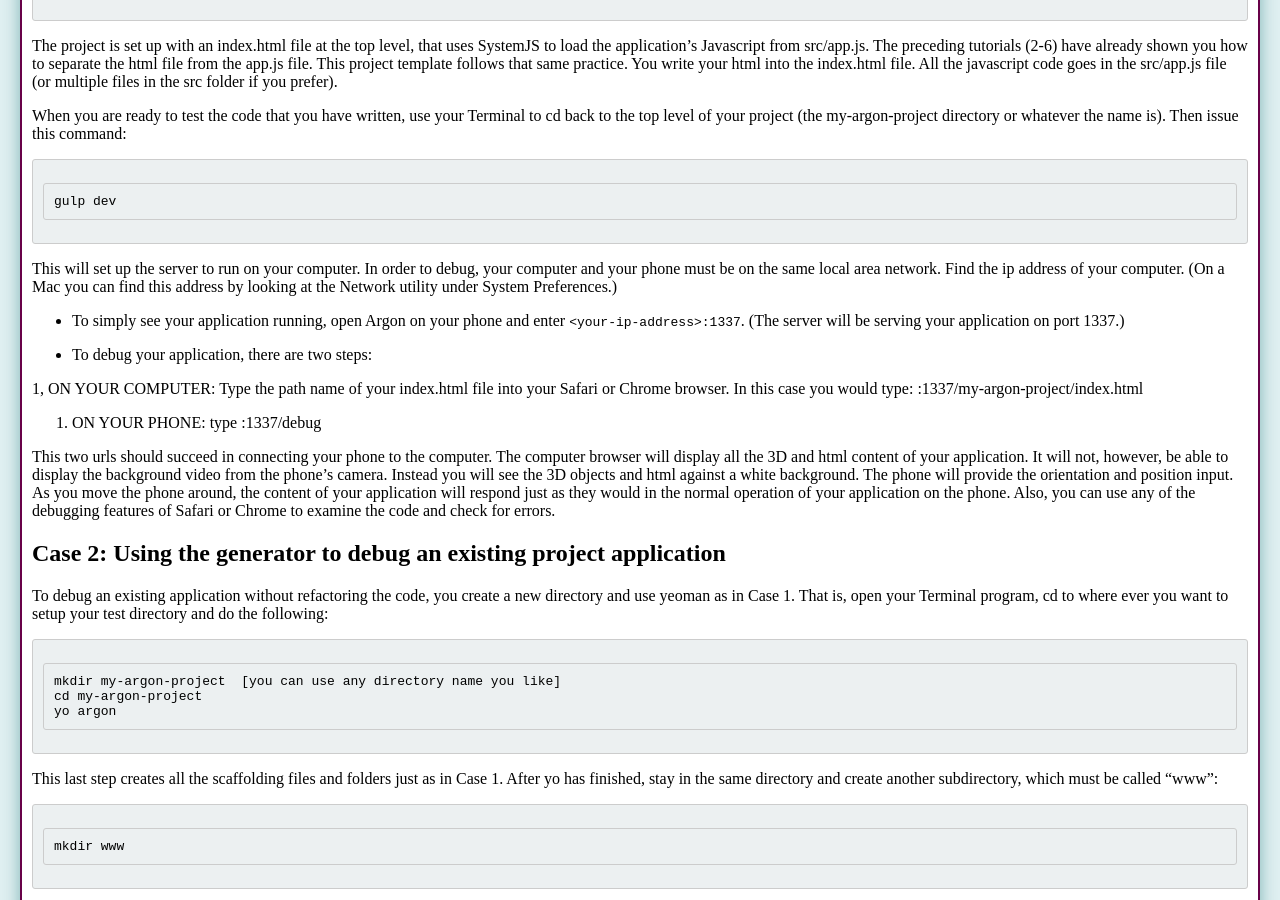
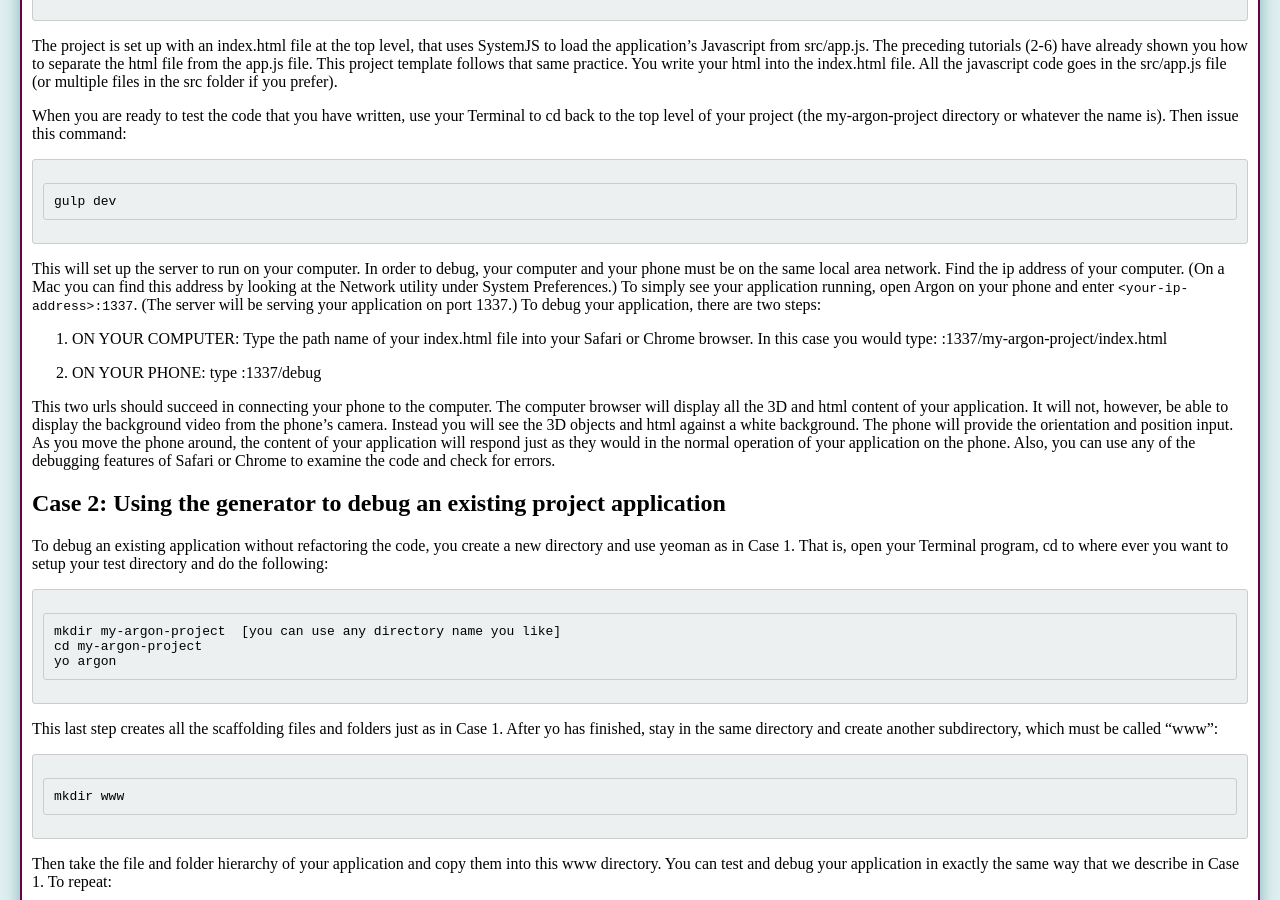
Before and after one commit to argonjs/argon-3-tutorials, a Jekyll site: the page built from _posts/2015-05-01-debugging.md, in a window 1280 px wide and 900 px high, scrolled down 1151 px. Built offline with Jekyll 4.4.1, drawn with Linux system fonts in a browser that asks for light colours; Markdown is read by kramdown in place of the engine named in the settings.

Commit message:
More changes to debugging
Debugging changes

```diff
--- a/_posts/2015-05-01-debugging.md
+++ b/_posts/2015-05-01-debugging.md
@@ -46,13 +46,9 @@ When you are ready to test the code that you have written, use your Terminal to
 
     gulp dev
 
-This will set up the server to run on your computer. In order to debug, your computer and your phone must be on the same local area network. Find the ip address of your computer. (On a Mac you can find this address by looking at the Network utility under System Preferences.)
+This will set up the server to run on your computer. In order to debug, your computer and your phone must be on the same local area network. Find the ip address of your computer. (On a Mac you can find this address by looking at the Network utility under System Preferences.) To simply see your application running, open Argon on your phone and enter `<your-ip-address>:1337`.  (The server will be serving  your application on port 1337.)  To debug your application, there are two steps:
 
-* To simply see your application running, open Argon on your phone and enter `<your-ip-address>:1337`.  (The server will be serving  your application on port 1337.)
-
-* To debug your application, there are two steps:
-
-1, ON YOUR COMPUTER: Type the path name of your index.html file into your Safari or Chrome browser. In this case you would type: <your-ip-address>:1337/my-argon-project/index.html
+1. ON YOUR COMPUTER: Type the path name of your index.html file into your Safari or Chrome browser. In this case you would type: <your-ip-address>:1337/my-argon-project/index.html
 
 2. ON YOUR PHONE:  type <your-ip-address>:1337/debug
 
```
